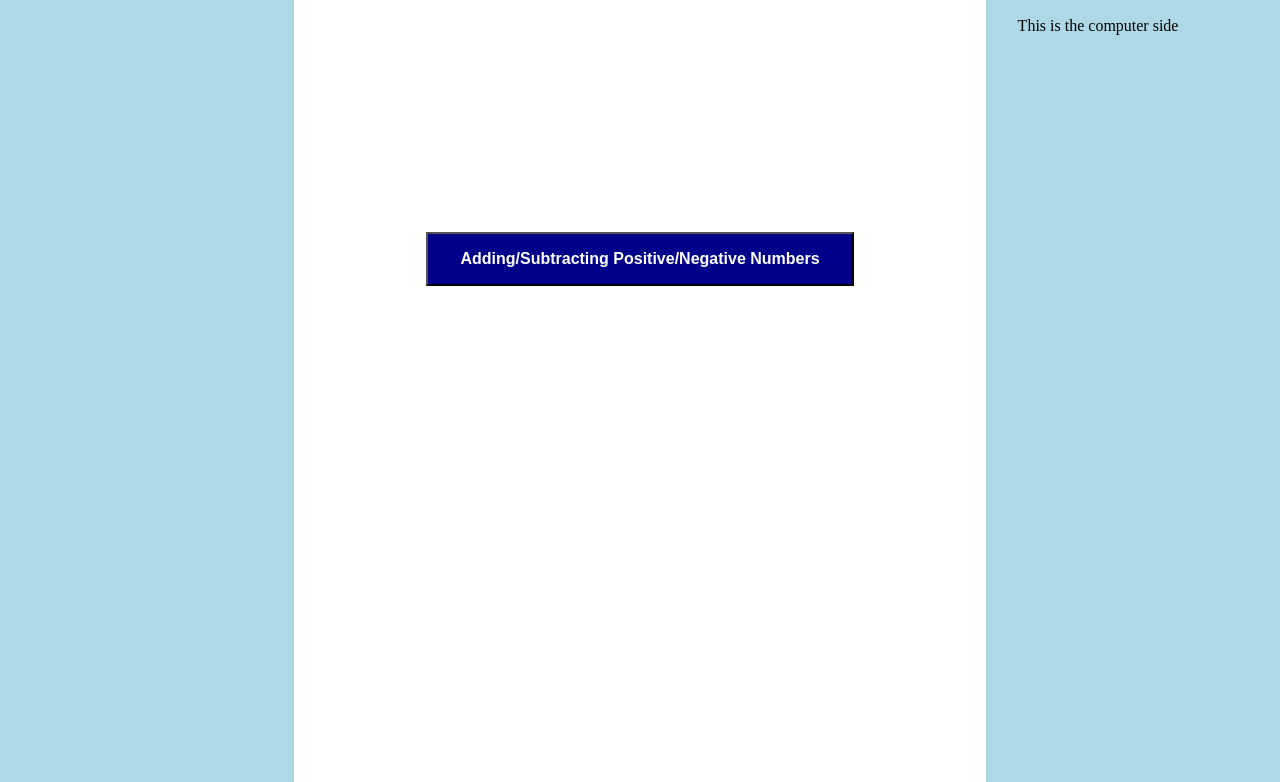
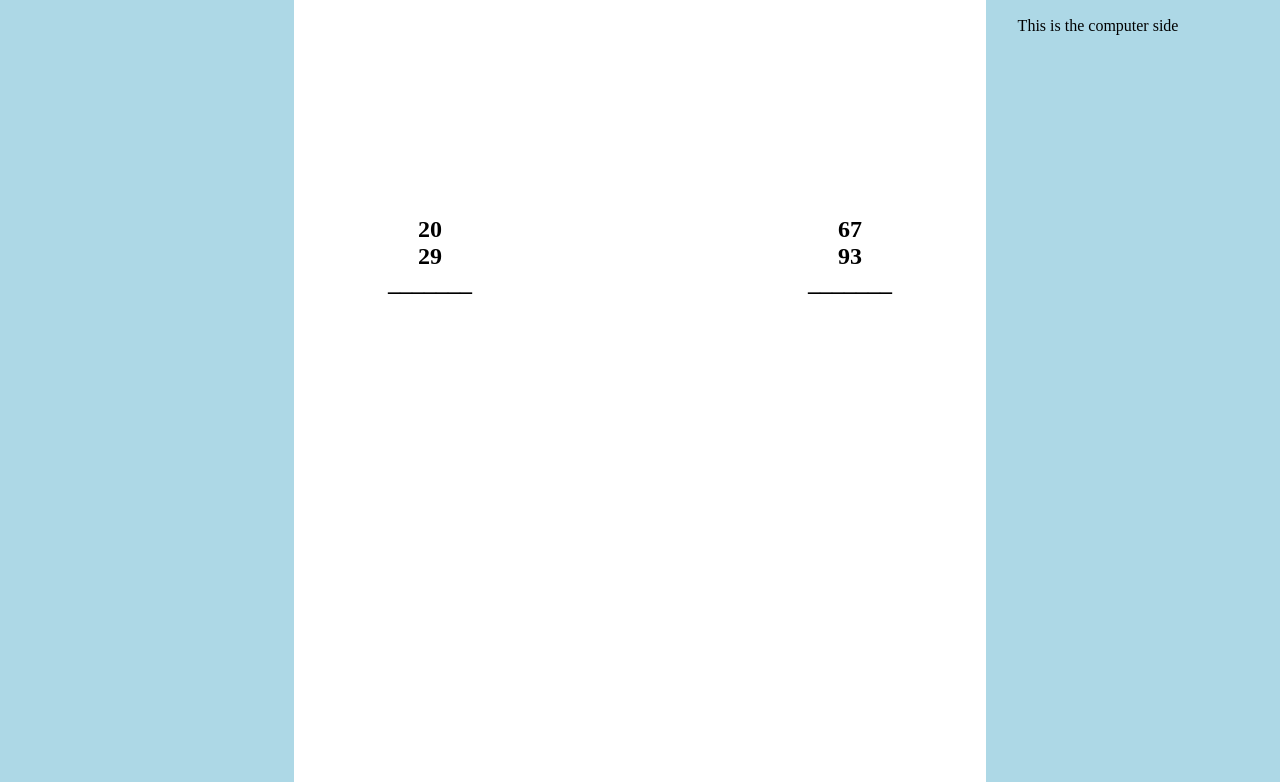
Before and after one commit to StevieAmb/mathly, a plain HTML site: page index.html in a window 1280 px wide. Both pictures are taken after a click on the button "Adding/Subtracting Positive/Negative Numbers". Shown: the part 82-864 px from the top of the page. Drawn offline with Linux system fonts and the light colour scheme.

Commit message:
Start game and change views when clicking add button

```diff
--- a/index.html
+++ b/index.html
@@ -14,7 +14,7 @@
         <h1>Mathly</h1>
       </header>
       <section class="operations-section">
-        <button class="adding-subtracting">Adding/Subtracting Positive/Negative Numbers</button>
+        <button class="adding-subtracting" id="start-add-game">Adding/Subtracting Positive/Negative Numbers</button>
         <!-- <button class="multiplying">Multiplying Positive/Negative Numbers</button>
         <button class="dividing">Dividing Positive/Negative Numbers</button> -->
         <div class="game-player-section hidden" id="player-operation-section">
--- a/main.js
+++ b/main.js
@@ -7,6 +7,8 @@ let playerOperationSection = document.getElementById('player-operation-section')
 let computerTopNumber = document.getElementById('computer-top-number');
 let computerBottomNumber = document.getElementById('computer-bottom-number');
 let computerOperationSection = document.getElementById('computer-operation-section')
+
+let startAddGame = document.getElementById('start-add-game')
 
 const randomize = () => {
   let randomNumber = Math.floor(Math.random()*100)
@@ -28,7 +30,7 @@ const startGame = () => {
 
 const displayMathProblems = () => {
   show([playerOperationSection, computerOperationSection])
-  hide([])
+  hide([startAddGame])
 }
 
 const show = (elements) => {
@@ -38,3 +40,5 @@ const show = (elements) => {
 const hide = (elements) => {
   elements.forEach(element => element.classList.add('hidden'))
 }
+
+startAddGame.addEventListener('click', startGame)
```
